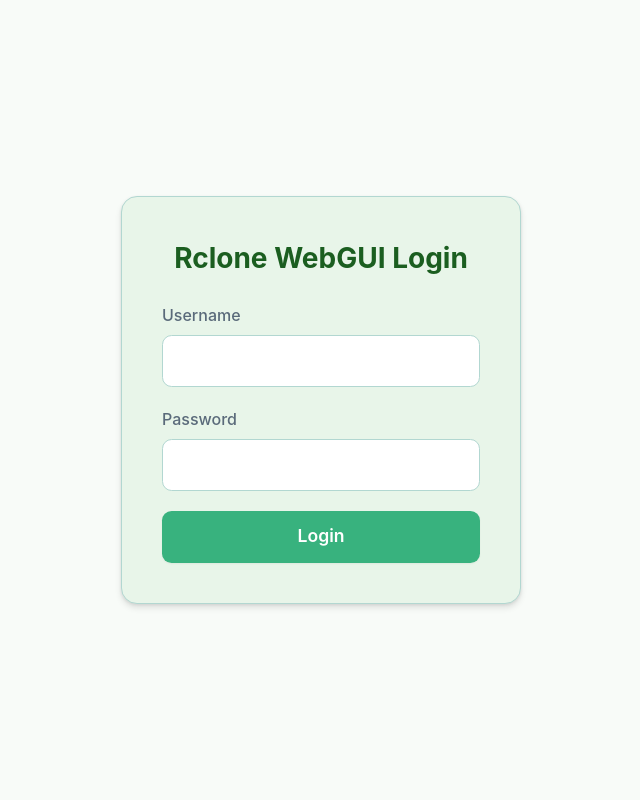
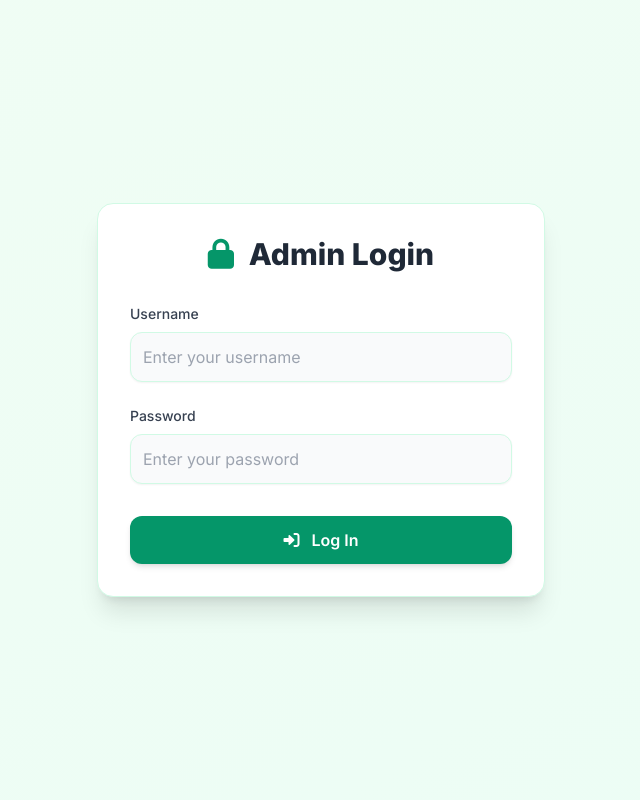
Before and after one commit to Frozen12/rclone-webGUI, a Flask app: page /login in a window 1280 px wide. Shown: the whole page, without its empty margins (319-959 px from the left). Run offline with Flask 3, Linux system fonts and the light colour scheme; some libraries are stand-ins or nearby versions.

Commit message:
Update login.html

```diff
--- a/templates/login.html
+++ b/templates/login.html
@@ -4,105 +4,127 @@
     <meta charset="UTF-8">
     <meta name="viewport" content="width=device-width, initial-scale=1.0">
     <title>Login - Rclone WebGUI</title>
-    <link href="https://cdn.jsdelivr.net/npm/tailwindcss@2.2.19/dist/tailwind.min.css" rel="stylesheet">
-    <link rel="stylesheet" href="{{ url_for('static', filename='css/style.css') }}">
+    <!-- Tailwind CSS CDN -->
+    <script src="https://cdn.tailwindcss.com"></script>
+    <!-- Inter Font -->
+    <link href="https://fonts.googleapis.com/css2?family=Inter:wght@400;500;600;700;800&display=swap" rel="stylesheet">
+    <!-- Font Awesome for icons -->
+    <link rel="stylesheet" href="https://cdnjs.cloudflare.com/ajax/libs/font-awesome/6.0.0-beta3/css/all.min.css">
     <style>
-        /* Specific styles for the login page to fit the greenish-white theme */
+        /* Base styles for Inter font */
+        body { font-family: 'Inter', sans-serif; }
+
+        /* Custom CSS Variables - aligning with main theme (emerald as base) */
+        :root {
+            --color-primary-bg: #F0FDF4; /* Very light green background */
+            --color-card-bg: #FFFFFF; /* Pure white for main cards */
+            --color-text-primary: #1F2937; /* Dark gray for main text */
+            --color-text-secondary: #4B5563; /* Medium gray for secondary text */
+            --color-accent: #059669; /* Emerald-600 for primary actions */
+            --color-accent-hover: #047857; /* Darker emerald */
+            --color-border-light: #D1FAE5; /* Very light emerald border */
+            --color-input-bg: #F9FAFB; /* Light input background */
+            --color-danger-text: #EF4444; /* Red for error messages */
+
+            /* For focus ring glow effect */
+            --color-accent-rgb-val: 5, 150, 105; /* RGB of emerald-600 */
+        }
+
+        /* Dark Mode overrides */
+        @media (prefers-color-scheme: dark) {
+            body {
+                background-image: linear-gradient(to bottom right, #0F172A, #1F2937); /* Dark mode gradient */
+            }
+            :root {
+                --color-primary-bg: #0F172A;
+                --color-card-bg: #1F2937;
+                --color-text-primary: #E2E8F0;
+                --color-text-secondary: #CBD5E1;
+                --color-border-light: #334155;
+                --color-input-bg: #1F2937;
+            }
+        }
+
+        /* Apply background gradient to body */
         body {
-            font-family: 'Inter', sans-serif;
-            background-color: var(--color-background-primary);
+            background-image: linear-gradient(to bottom right, var(--color-primary-bg), #ECFDF5);
+            transition: background-color 0.3s ease, color 0.3s ease;
+        }
+
+        /* Login Card */
+        .login-card {
+            background-color: var(--color-card-bg);
+            border-color: var(--color-border-light);
             color: var(--color-text-primary);
-            display: flex;
-            justify-content: center;
-            align-items: center;
-            min-height: 100vh;
-            margin: 0;
         }
-        .login-container {
-            background-color: var(--color-background-secondary);
-            border: 1px solid var(--color-border);
-            box-shadow: var(--shadow-medium);
-            padding: 2.5rem;
-            border-radius: 1rem;
-            max-width: 400px;
-            width: 90%;
-            text-align: center;
+
+        /* Input Field styling */
+        .input-field {
+            background-color: var(--color-input-bg);
+            border-color: var(--color-border-light);
+            color: var(--color-text-primary);
         }
-        .login-container h1 {
-            color: var(--color-text-highlight);
-            margin-bottom: 1.5rem;
-            font-size: 1.75rem;
-            font-weight: 700;
+        .input-field:focus {
+            border-color: var(--color-accent);
+            box-shadow: 0 0 0 4px rgba(var(--color-accent-rgb-val), 0.2);
+            outline: none;
         }
-        .form-group {
-            margin-bottom: 1.25rem;
-            text-align: left;
+
+        /* Button Primary styling */
+        .button-primary {
+            background-color: var(--color-accent);
         }
-        .form-group label {
-            display: block;
-            margin-bottom: 0.5rem;
-            color: var(--color-text-secondary);
-            font-weight: 500;
+        .button-primary:hover {
+            background-color: var(--color-accent-hover);
         }
-        .form-group input {
-            width: 100%;
-            padding: 0.8rem 1rem;
-            border: 1px solid var(--color-border);
-            border-radius: 0.6rem;
-            background-color: var(--color-input-background);
-            color: var(--color-text-primary);
-            transition: border-color 0.2s ease, box-shadow 0.2s ease;
+        .button-primary:active {
+            transform: scale(0.98);
         }
-        .form-group input:focus {
-            border-color: var(--color-accent-hover);
-            outline: none;
-            box-shadow: 0 0 0 3px rgba(165, 243, 209, 0.4); /* Tailwind's emerald-200 equivalent */
+        .button-primary:focus {
+            box-shadow: 0 0 0 4px rgba(var(--color-accent-rgb-val), 0.2);
         }
-        .login-button {
-            width: 100%;
-            padding: 0.8rem 1.5rem;
-            background-color: var(--color-accent);
-            color: white;
-            border: none;
-            border-radius: 0.6rem;
-            font-size: 1.1rem;
-            font-weight: 600;
-            cursor: pointer;
-            transition: background-color 0.2s ease, transform 0.1s ease, box-shadow 0.2s ease;
-            box-shadow: var(--shadow-sm);
-        }
-        .login-button:hover {
-            background-color: var(--color-accent-hover);
-            transform: translateY(-1px);
-            box-shadow: var(--shadow-medium);
-        }
-        .login-button:active {
-            transform: translateY(0);
-        }
+
+        /* Error Message */
         .error-message {
-            color: #ef4444; /* Tailwind red-500 */
-            margin-top: 1rem;
-            font-size: 0.9rem;
-            font-weight: 500;
+            color: var(--color-danger-text);
         }
     </style>
 </head>
-<body>
-    <div class="login-container">
-        <h1>Rclone WebGUI Login</h1>
-        <form action="{{ url_for('login') }}" method="POST">
-            <div class="form-group">
-                <label for="username">Username</label>
-                <input type="text" id="username" name="username" required>
+<body class="flex items-center justify-center min-h-screen p-4">
+    <div class="login-card w-full max-w-md p-8 rounded-2xl shadow-xl border">
+        <h2 class="text-3xl font-extrabold text-center mb-8">
+            <i class="fas fa-lock text-emerald-600 mr-2"></i> Admin Login
+        </h2>
+        <form method="POST" action="/login">
+            <div class="mb-6">
+                <label for="username" class="block text-sm font-medium text-gray-700 dark:text-gray-300 mb-2">Username</label>
+                <input type="text" id="username" name="username" required
+                       class="input-field block w-full p-3 border rounded-xl shadow-sm
+                              focus:ring-2 focus:ring-offset-2 focus:ring-opacity-50
+                              transition-all duration-200"
+                       placeholder="Enter your username">
             </div>
-            <div class="form-group">
-                <label for="password">Password</label>
-                <input type="password" id="password" name="password" required>
+            <div class="mb-8">
+                <label for="password" class="block text-sm font-medium text-gray-700 dark:text-gray-300 mb-2">Password</label>
+                <input type="password" id="password" name="password" required
+                       class="input-field block w-full p-3 border rounded-xl shadow-sm
+                              focus:ring-2 focus:ring-offset-2 focus:ring-opacity-50
+                              transition-all duration-200"
+                       placeholder="Enter your password">
             </div>
-            <button type="submit" class="login-button">Login</button>
+
             {% if error %}
-                <p class="error-message">{{ error }}</p>
+                <p class="error-message text-sm text-center mb-6">
+                    <i class="fas fa-exclamation-circle mr-1"></i> {{ error }}
+                </p>
             {% endif %}
+
+            <button type="submit"
+                    class="button-primary w-full py-3 rounded-xl font-semibold text-white
+                           shadow-md transition-all duration-200 transform hover:-translate-y-0.5 active:scale-98
+                           focus:outline-none focus:ring-2 focus:ring-offset-2 focus:ring-opacity-75">
+                <i class="fas fa-sign-in-alt mr-2"></i> Log In
+            </button>
         </form>
     </div>
 </body>
```
